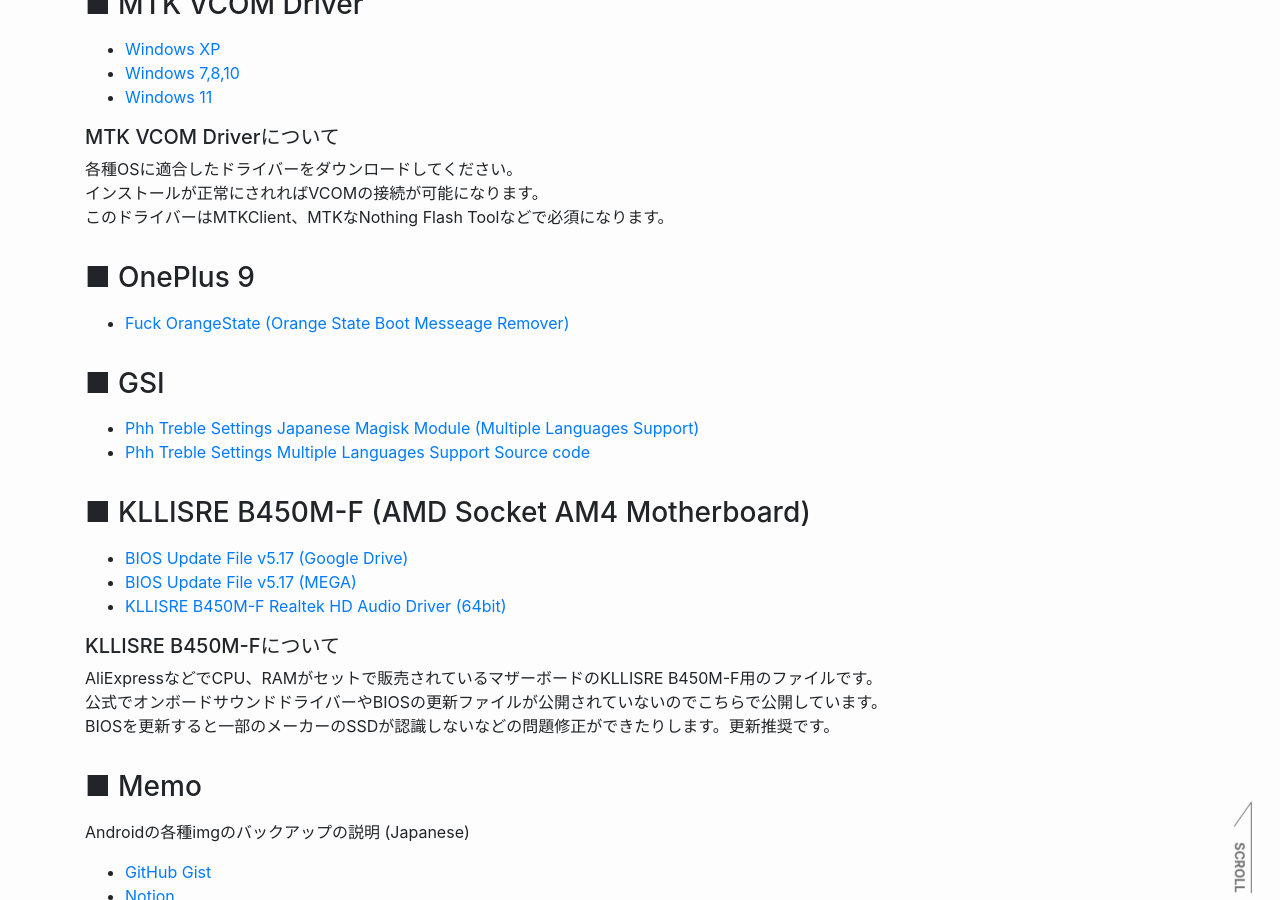
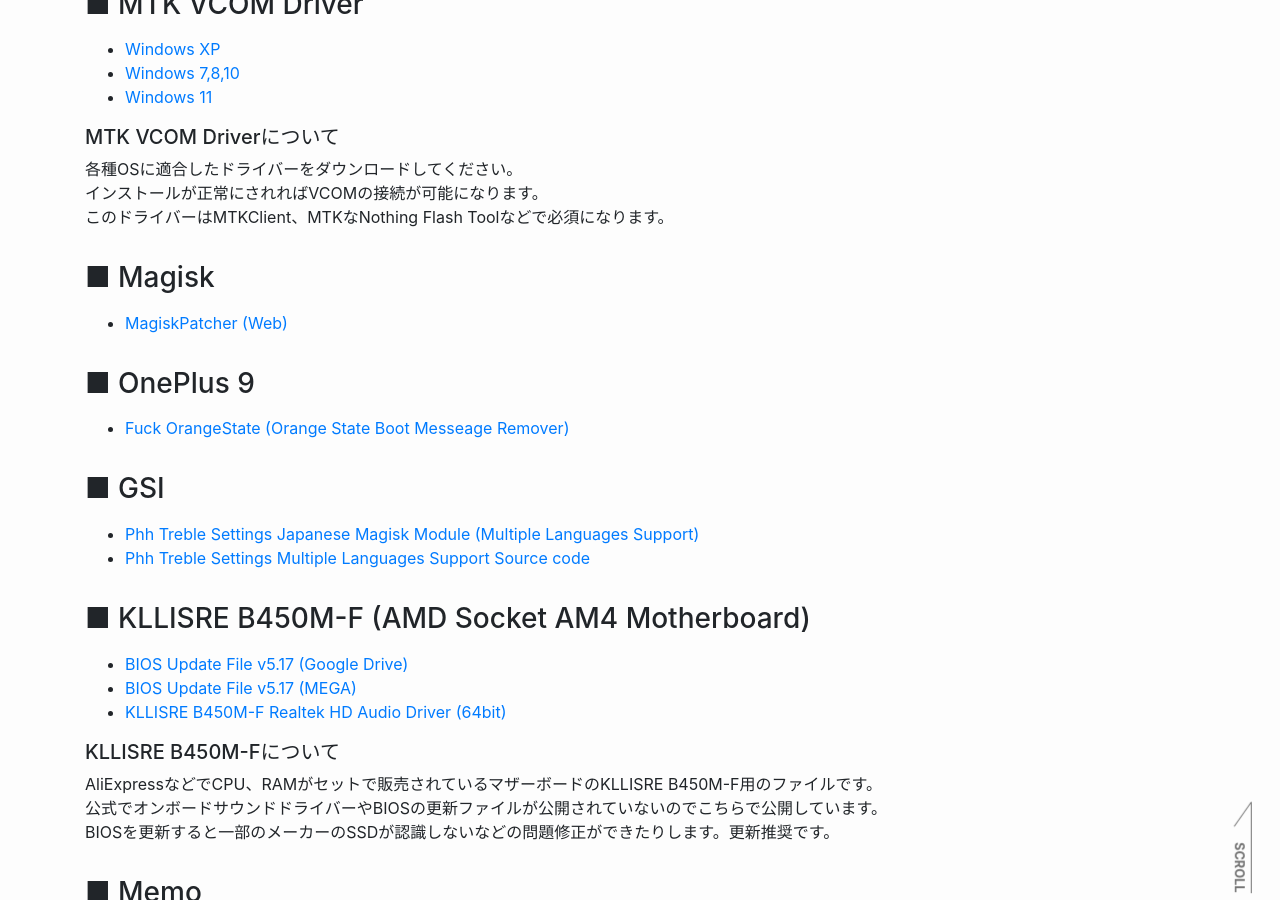
Before and after one commit to reindex-ot/reindex-ot.github.io, a Jekyll site: the page built from other.md, in a window 1280 px wide and 900 px high, scrolled down 596 px. Built offline with Jekyll 4.4.1, drawn with Linux system fonts in a browser that asks for light colours.

Commit message:
Update other.md
Signed-off-by: Re*Index. (ot_inc) <32851879+reindex-ot@users.noreply.github.com>

```diff
--- a/other.md
+++ b/other.md
@@ -28,6 +28,9 @@ permalink: /other/
 インストールが正常にされればVCOMの接続が可能になります。<br>
 このドライバーはMTKClient、MTKなNothing Flash Toolなどで必須になります。
 
+### ■ Magisk
+- [MagiskPatcher (Web)](https://circlecashteam.github.io/MagiskPatcher/)
+
 ### ■ OnePlus 9
 - [Fuck OrangeState (Orange State Boot Messeage Remover)](https://drive.google.com/uc?export=download&id=1MUlZYzqKGtAV4iqjjWHT4MMQe906LvmV)
 
```
